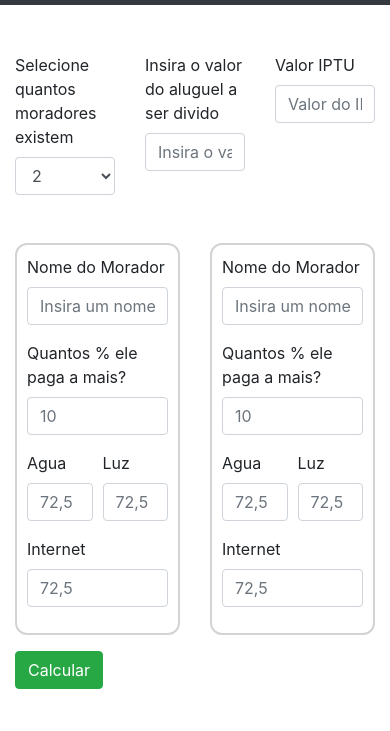
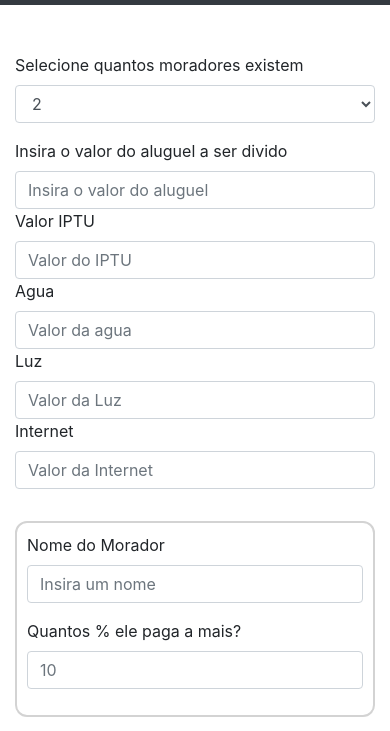
Before and after one commit to HigorAlves/NossaRepublica, a plain HTML site: page index.html in a window 390 px wide. Shown: the part 51-782 px from the top of the page. Drawn offline with Linux system fonts and the light colour scheme.

Commit message:
Melhoria no sistema de contas

```diff
--- a/assets/js/principal.js
+++ b/assets/js/principal.js
@@ -2,14 +2,16 @@ window.onload = function(){
     criarMoradores();
     criarMoradores();
 }
+var moradores = [];
+var qtmoradores = document.querySelector("#qtMoradores");
+var botao = document.querySelector("#calcular");
 
-var qtmoradores = document.querySelector("#qtMoradores");
 qtmoradores.addEventListener("change",criaLista);
+botao.addEventListener("click", calculaDivisao);
 
 function criaLista(){
     document.querySelectorAll("#DS").forEach(e => e.parentNode.removeChild(e));
     for (i = 1; i <= qtmoradores.value; i++){
-
         criarMoradores();
     }
 }
@@ -18,9 +20,10 @@ function criarMoradores(){
     var morador = document.querySelector("#morador");
 
     var divSupremo = document.createElement("div");
-    divSupremo.classList.add("col");
+    //divSupremo.classList.add("col");
     divSupremo.classList.add("col-md-6");
-    divSupremo.classList.add("col-sm-3");
+    divSupremo.classList.add("col-sm-12");
+    divSupremo.classList.add("col-lg-6");
     divSupremo.setAttribute("id", "DS");
 
     //Formulario para um morador
@@ -62,59 +65,6 @@ function criarMoradores(){
     inputPorcetagem.setAttribute("placeholder", "10");
     inputPorcetagem.setAttribute("pattern", "[1,]{1-3}");
 
-    var divPagamentos = document.createElement("div");
-    divPagamentos.classList.add("form-row");
-
-    //Agua
-    var divAgua = document.createElement("div");
-    divAgua.classList.add("form-group");
-    divAgua.classList.add("col");
-
-    var labelAgua = document.createElement("label");
-    labelAgua.setAttribute("for", "inputAgua");
-    labelAgua.innerHTML = "Agua";
-
-    var inputAgua = document.createElement("input");
-    inputAgua.setAttribute("type", "value");
-    inputAgua.classList.add("form-control");
-    inputAgua.setAttribute("id", "inputAgua");
-    inputAgua.setAttribute("placeholder", "72,5");
-    inputAgua.setAttribute("pattern", "[1,]{1-6}");
-
-    //Luz
-    var divLuz = document.createElement("div");
-    divLuz.classList.add("form-group");
-    divLuz.classList.add("col");
-
-    var labelLuz = document.createElement("label");
-    labelLuz.setAttribute("for", "inputLuz");
-    labelLuz.innerHTML = "Luz";
-
-    var inputLuz = document.createElement("input");
-    inputLuz.setAttribute("type", "value");
-    inputLuz.classList.add("form-control");
-    inputLuz.setAttribute("id", "inputLuz");
-    inputLuz.setAttribute("placeholder", "72,5");
-    inputLuz.setAttribute("pattern", "[1,]{1-6}");
-
-    //Internet
-    var divInternet = document.createElement("div");
-    divInternet.classList.add("form-group");
-    divInternet.classList.add("col");
-
-    var labelInternet = document.createElement("label");
-    labelInternet.setAttribute("for", "inputInternet");
-    labelInternet.innerHTML = "Internet";
-
-    var inputInternet = document.createElement("input");
-    inputInternet.setAttribute("type", "value");
-    inputInternet.classList.add("form-control");
-    inputInternet.setAttribute("id", "inputInternet");
-    inputInternet.setAttribute("placeholder", "72,5");
-    inputInternet.setAttribute("pattern", "[1,]{1-6}");
-
-
-
     morador.appendChild(divSupremo);
     divSupremo.appendChild(form);
     form.appendChild(divFormMoradorPorcentagem);
@@ -124,24 +74,43 @@ function criarMoradores(){
     divFormMoradorPorcentagem.appendChild(divPorcentagem);
     divPorcentagem.appendChild(labelPorcentagem);
     divPorcentagem.appendChild(inputPorcetagem);
-    form.appendChild(divPagamentos);
-    divPagamentos.appendChild(divAgua);
-    divAgua.appendChild(labelAgua);
-    divAgua.appendChild(inputAgua);
-    divPagamentos.appendChild(divLuz);
-    divLuz.appendChild(labelLuz);
-    divLuz.appendChild(inputLuz);
-    divPagamentos.appendChild(divInternet);
-    divInternet.appendChild(labelInternet);
-    divInternet.appendChild(inputInternet);
-
-
 }
 
-function calculaDivisão(){
+function calculaDivisao(){
+  var aluguel = document.querySelector("#inputAluguel").value;
+  var iptu = document.querySelector("#inputIPTU").value;
+  var pessoas = document.querySelectorAll("#DS");
+  var IPTU = iptu/qtMoradores.value;
 
+  pessoas.forEach(function(pessoa){
+    var nome = pessoa.querySelector("#inputNomeMorador").value;
+    var agua = pessoa.querySelector("#inputAgua").value;
+    var luz = pessoa.querySelector("#inputLuz").value;
+    var internet = pessoa.querySelector("#inputInternet").value;
+
+    if (pessoa.querySelector("#inputPorAluguel").value > 0){
+      //Calcular porcentagem de cada morador
+    } else {
+      pMoradores = {
+        nome: nome,
+        agua: agua,
+        luz: luz,
+        internet: internet,
+        aluguel: (aluguel/qtMoradores.value),
+        iptu: IPTU
+      }
+    }
+    moradores.push(pMoradores);
+  });
+
+  resultado();
 }
 
 function resultado(){
-    //
+  var resultado = document.querySelector("#resultado");
+
+  moradores.forEach(function(morador){
+    resultado.innerHTML += morador.nome;
+    resultado.innerHTML += morador.agua;
+  });
 }
--- a/index.html
+++ b/index.html
@@ -18,7 +18,7 @@
     <section id="escolhaMoradores">
         <div class="container">
             <div class="row">
-                <div class="col-4">
+                <div class="col-md-6 col-sm-12 col-lg-4">
                     <form>
                         <div class="form-group">
                             <label for="qtMoradores">Selecione quantos moradores existem</label>
@@ -36,14 +36,28 @@
                         </div>
                     </form>
                 </div>
-                <div class="col">
+                <div class="col-md-6 col-sm-12 col-lg-4">
                     <label for="inputAluguel">Insira o valor do aluguel a ser divido</label>
-                    <input type="password" class="form-control" id="inputAluguel" placeholder="Insira o valor do aluguel" required>
+                    <input type="value" class="form-control" id="inputAluguel" placeholder="Insira o valor do aluguel" required>
                 </div>
-                <div class="col">
+                <div class="col-md-6 col-sm-12 col-lg-4">
                     <label for="inputIPTU">Valor IPTU</label>
                     <input type="value" class="form-control" id="inputIPTU" placeholder="Valor do IPTU" pattern="[1,]{1-3}">
                 </div>
+            </div>
+            <div class="row">
+              <div class="col-md-6 col-sm-12 col-lg-4">
+                  <label for="inputAgua">Agua</label>
+                  <input type="value" class="form-control" id="inputAgua" placeholder="Valor da agua" pattern="[1,]{1-3}">
+              </div>
+              <div class="col-md-6 col-sm-12 col-lg-4">
+                <label for="inputLuz">Luz</label>
+                <input type="value" class="form-control" id="inputLuz" placeholder="Valor da Luz" pattern="[1,]{1-3}">
+              </div>
+              <div class="col-md-6 col-sm-12 col-lg-4">
+                <label for="inputInternet">Internet</label>
+                <input type="value" class="form-control" id="inputInternet" placeholder="Valor da Internet" pattern="[1,]{1-3}">
+              </div>
             </div>
         </div>
     </section>
@@ -53,11 +67,11 @@
         <div class="container">
             <div class="row" id="morador">
             </div>
-            <button type="button" class="btn btn-success">Calcular</button>
+            <button type="button" class="btn btn-success" id="calcular">Calcular</button>
         </div>
     </section>
 
-    <section id="Resultado">
+    <section id="resultado">
 
     </section>
 
```
